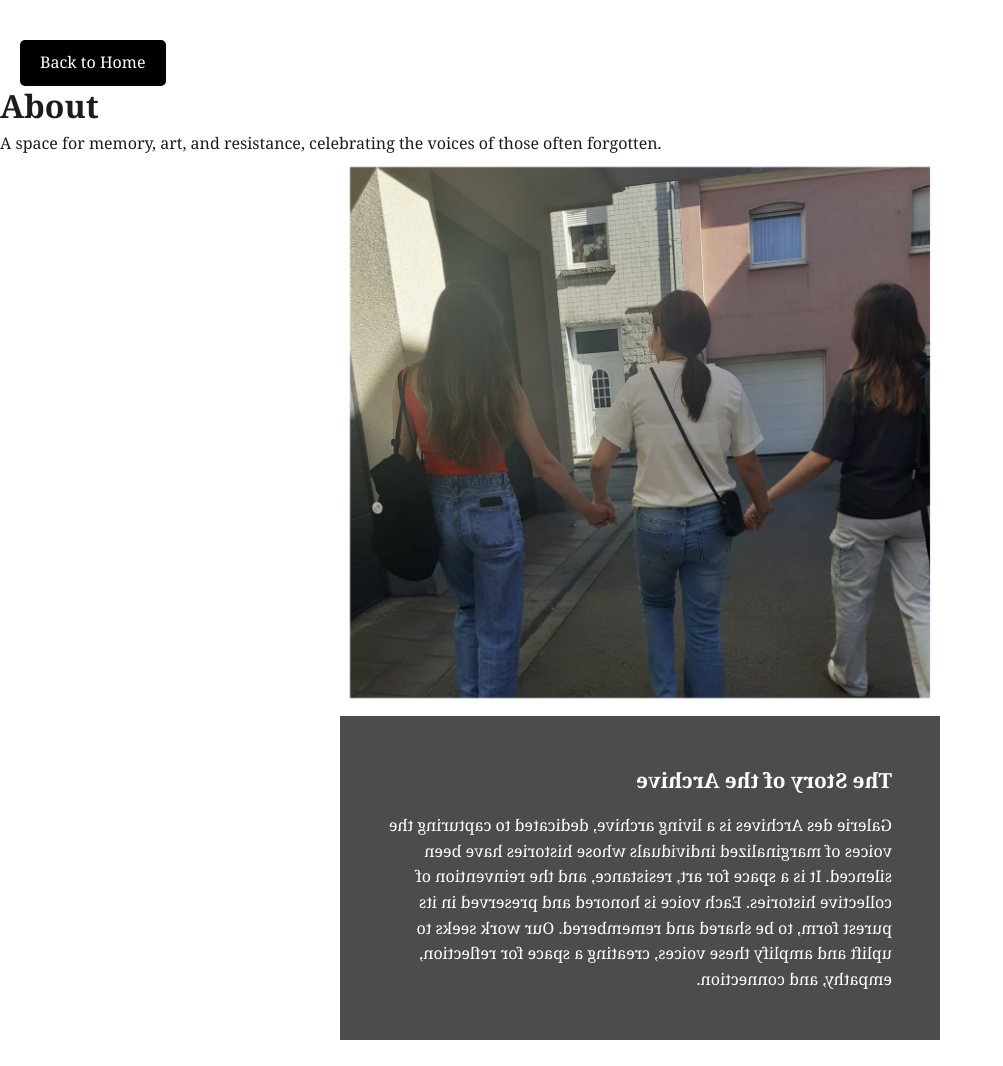
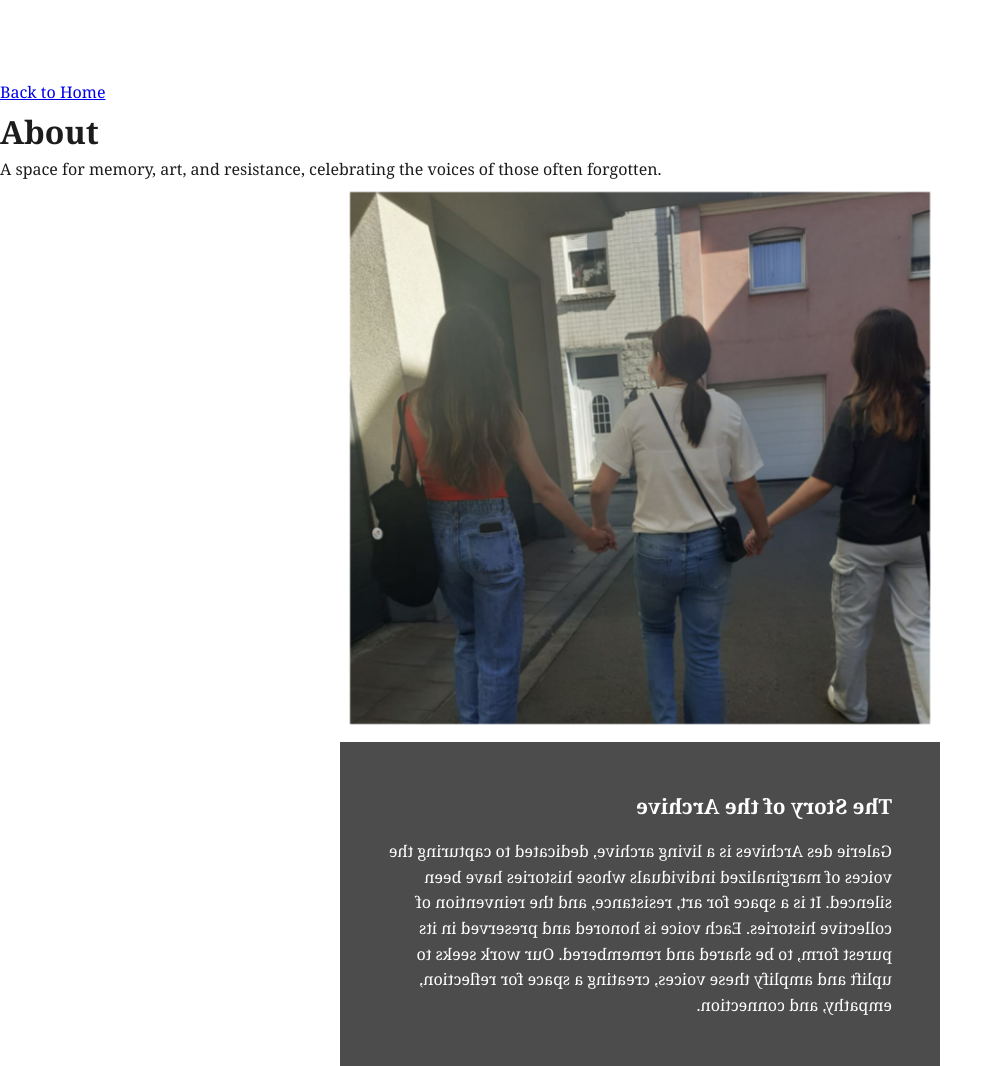
Before and after one commit to AnnaRexha/artist-archivist, a plain HTML site: page about.html in a window 1280 px wide. Shown: the whole page, without its empty margins (0-1003 px from the left). Before the commit the page ends 1040 px from the top, so only its background shows below. Drawn offline with Linux system fonts and the light colour scheme.

Commit message:
Update style.css

```diff
--- a/style.css
+++ b/style.css
@@ -58,30 +58,6 @@ body {
   text-transform: uppercase; /* All caps */
 }
 
-.overlay {
-  display: none; /* hide the overlay */
-}
-
-/* Back Button Styling */
-.back-button {
-  background-color: #000;
-  color: #fff;
-  padding: 10px 20px;
-  text-decoration: none;
-  font-size: 1rem;
-  border-radius: 5px;
-  display: inline-block;
-  margin-top: 20px;
-  position: fixed;
-  top: 20px;
-  left: 20px;
-  z-index: 10;
-}
-
-.back-button:hover {
-  background-color: #333;
-}
-
 /* Flip Card Styles */
 .flip-card {
   perspective: 1000px;
@@ -104,16 +80,11 @@ body {
 }
 
 .flip-front img {
-  width: 100%;
-  height: auto; /* let height adjust naturally */
-  object-fit: contain; /* do not crop the image */
-}
-
-
-.flip-front img {
-  width: 100%;
-  height: 100%;
-  object-fit: contain; /* instead of cover */
+  width: auto;
+  height: auto;
+  max-width: 100%;
+  max-height: 100%;
+  object-fit: contain; /* ensure images are not cropped */
   padding: 10px; /* optional, gives a little breathing space */
 }
 
@@ -149,18 +120,9 @@ body {
   height: auto; /* let entries have natural height depending on their images */
 }
 
-
 /* Fix for topbar overlapping content */
 body {
   padding-top: 80px; /* Push the content down so it's not hidden under the topbar */
-}
-
-/* Make images keep their original size */
-.flip-front img {
-  width: auto;
-  max-width: 100%;
-  height: auto;
-  object-fit: contain; /* So image fits nicely without cropping */
 }
 
 /* Make flip-back text scrollable if it's too long */
```
